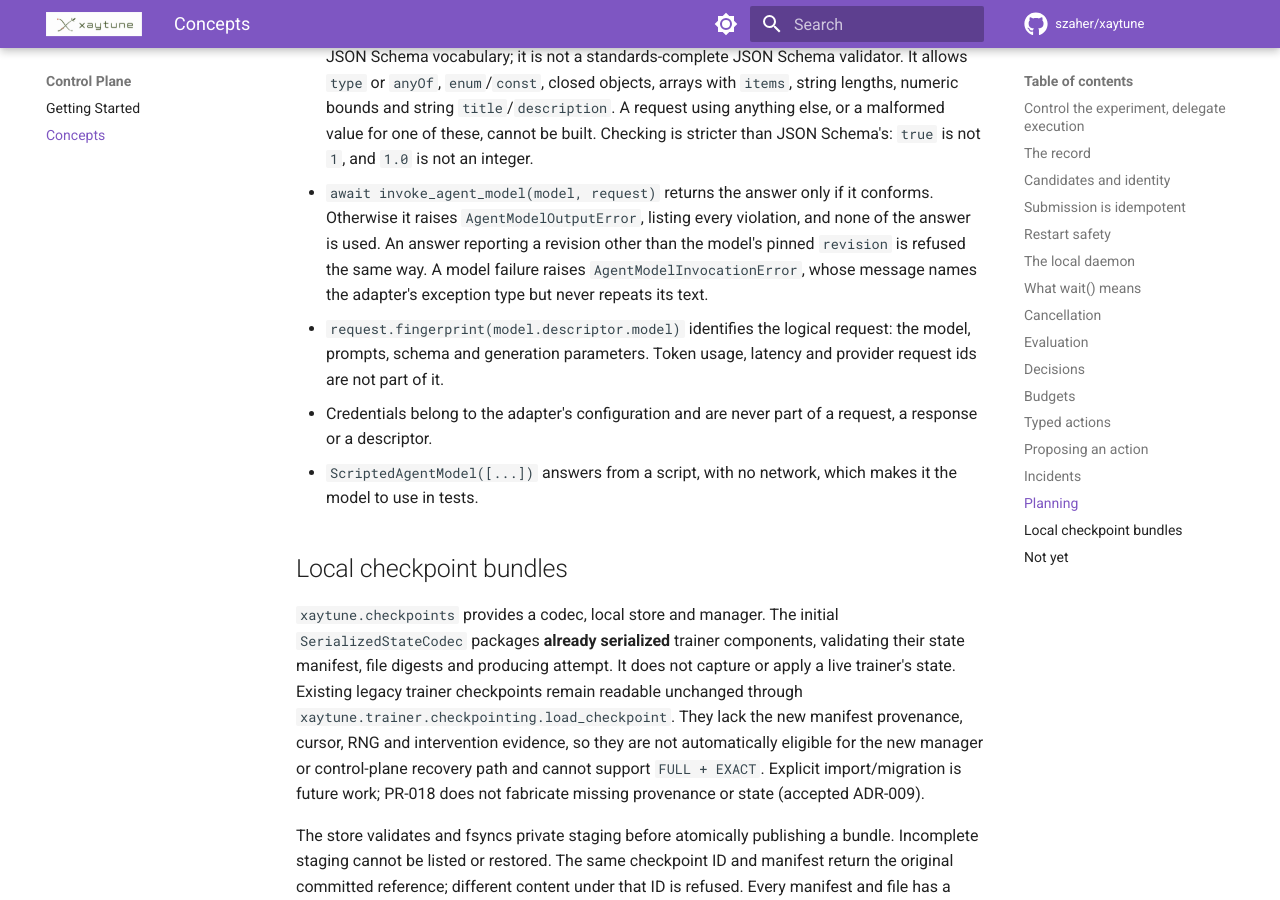
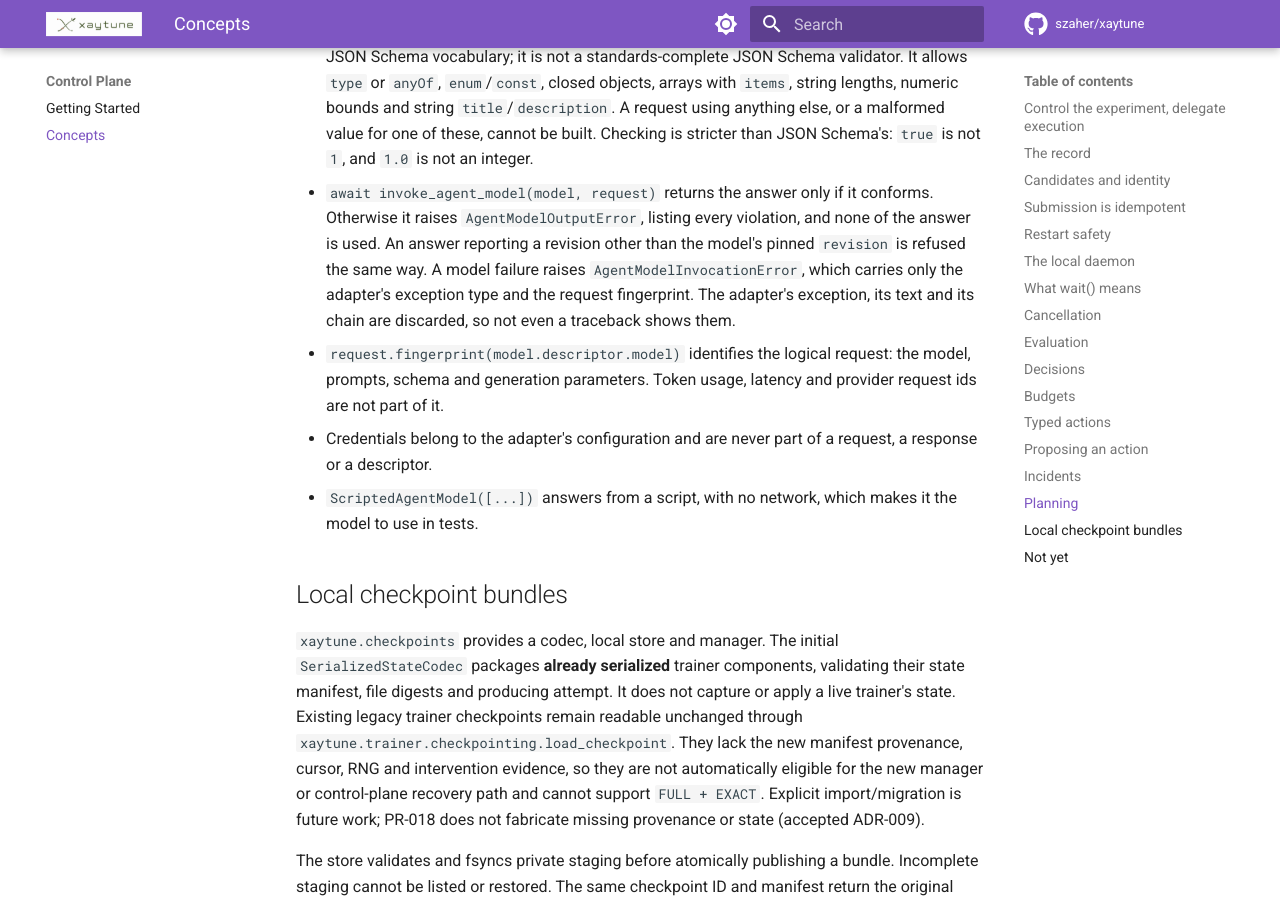
Before and after one commit to szaher/xaytune, an MkDocs documentation site: the page built from docs/control-plane/concepts.md, in a window 1280 px wide and 900 px high, scrolled down 14149 px. Built offline with MkDocs 1.6.1 and Material for MkDocs 9.7.7, drawn with Linux system fonts in a browser that asks for light colours; comment, search, counter and statistics services are not loaded.

Commit message:
PR-030a: do not retain provider exceptions across the AgentModel boundary (#66)
str(AgentModelInvocationError) was already sanitized, but the wrapper
raised `from error`, so an ordinary chained traceback still printed the
adapter's exception -- and with it any URL, header, credential or
provider payload in its text.

- Raise the wrapped failure outside the except block, so the adapter's
  exception is neither __cause__ nor __context__. `from None` would only
  suppress the context in tracebacks and keep the object reachable.
- Replace the __cause__ regression with one asserting no cause and no
  context, and add a full-traceback secret-leak regression.
- AgentModelInvocationError docstring, spec 15 and control-plane docs:
  exception text and chaining are discarded at the boundary; only the
  type and the request fingerprint cross it. PR-032 never persists SDK
  exception objects, __cause__, __context__, traceback locals or raw
  provider error payloads.

Co-authored-by: Claude Opus 5.5 <noreply@anthropic.com>

```diff
--- a/docs/control-plane/concepts.md
+++ b/docs/control-plane/concepts.md
@@ -649,8 +649,10 @@ a model through. An agent model only answers requests for structured output:
   conforms. Otherwise it raises `AgentModelOutputError`, listing every
   violation, and none of the answer is used. An answer reporting a revision
   other than the model's pinned `revision` is refused the same way. A model
-  failure raises `AgentModelInvocationError`, whose message names the
-  adapter's exception type but never repeats its text.
+  failure raises `AgentModelInvocationError`, which carries only the
+  adapter's exception type and the request fingerprint. The adapter's
+  exception, its text and its chain are discarded, so not even a traceback
+  shows them.
 - `request.fingerprint(model.descriptor.model)` identifies the logical
   request: the model, prompts, schema and generation parameters. Token usage,
   latency and provider request ids are not part of it.
```
Also changed, not shown: xaytune-training-harness-spec/15-implementation-plan.md (+8 -3 lines), 2 other files.
